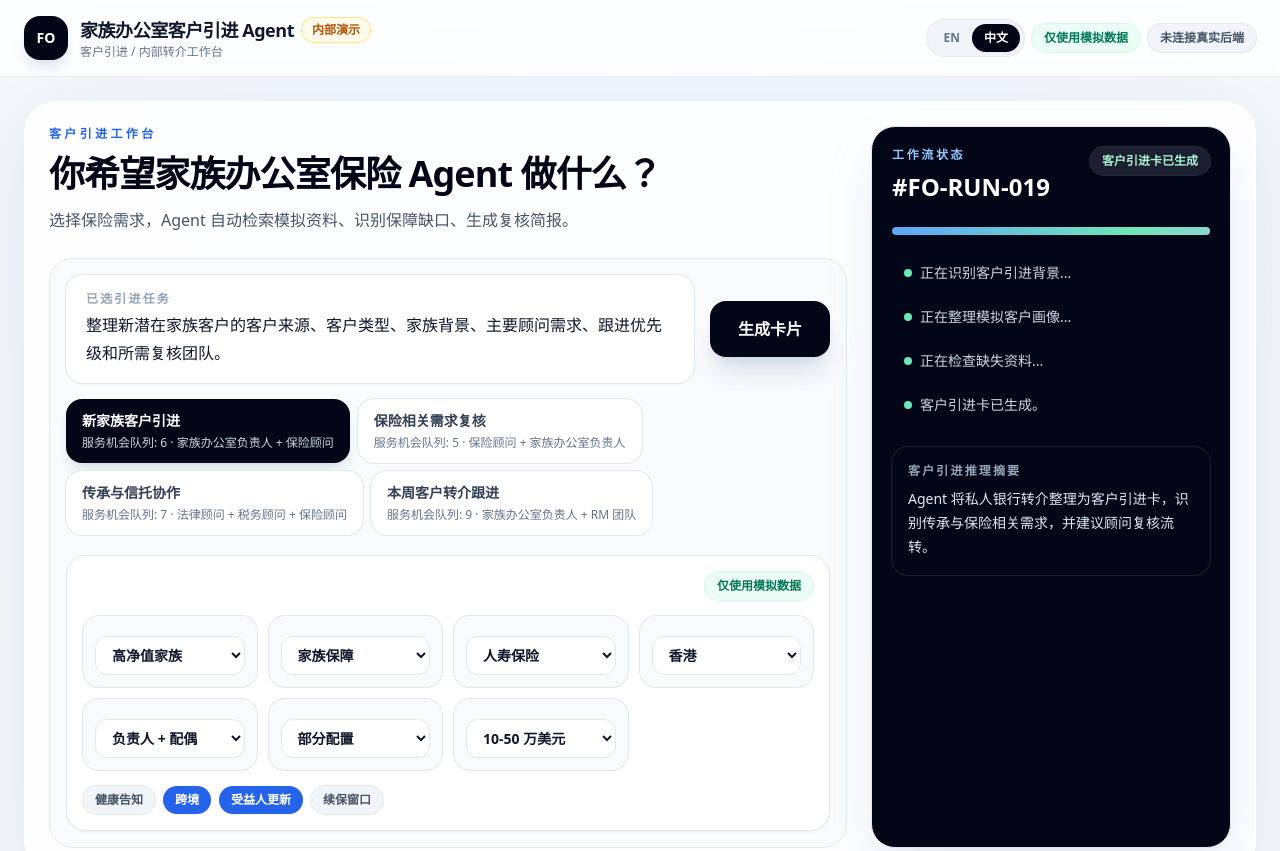
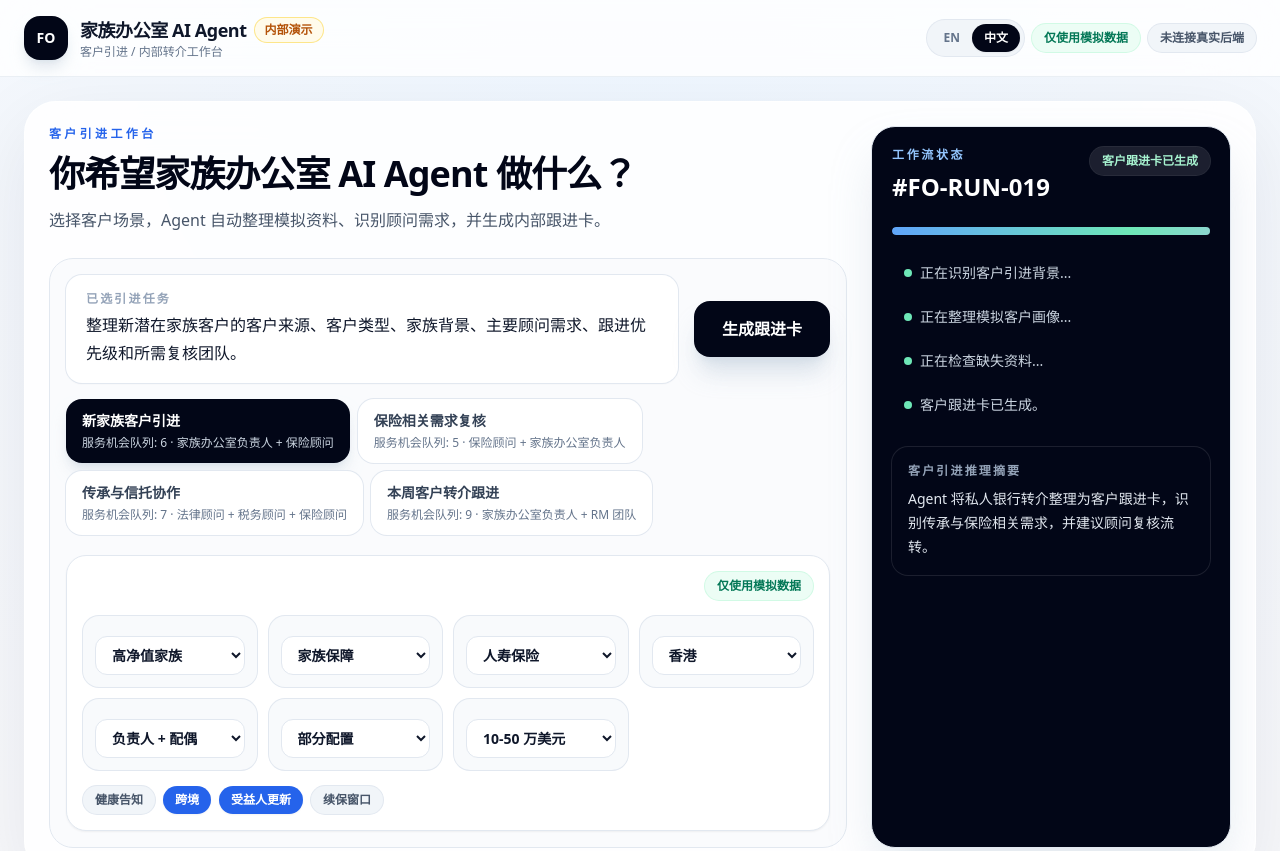
Before and after one commit to JinjiLI-0725/family-office-agent-demo, a Next.js app: page /family-office-agent in a window 1280 px wide. Shown: the top 851 px of the page. Built offline with nearby package versions, Linux system fonts and the light colour scheme.

Commit message:
Normalize demo positioning as Family Office AI Agent

```diff
--- a/src/app/layout.tsx
+++ b/src/app/layout.tsx
@@ -2,7 +2,7 @@ import type { Metadata } from "next";
 import "./globals.css";
 
 export const metadata: Metadata = {
-  title: "Family Office Insurance Agent",
+  title: "Family Office AI Agent",
   description: "A private data hub and intelligent risk management agent demo for high-net-worth families.",
 };
 
--- a/src/components/family-office-agent/FamilyOfficeAgentPage.tsx
+++ b/src/components/family-office-agent/FamilyOfficeAgentPage.tsx
@@ -134,11 +134,11 @@ export function FamilyOfficeAgentPage() {
   };
 
   const commandTitle =
-    lang === "zh" ? "你希望家族办公室保险 Agent 做什么？" : "What should the Family Office Insurance Agent do?";
+    lang === "zh" ? "你希望家族办公室 AI Agent 做什么？" : "What should the Family Office AI Agent do?";
 
   const commandSubtitle =
     lang === "zh"
-      ? "选择保险需求，Agent 自动检索模拟资料、识别保障缺口、生成复核简报。"
+      ? "选择客户场景，Agent 自动整理模拟资料、识别顾问需求，并生成内部跟进卡。"
       : "Select insurance needs. The Agent retrieves mock context, identifies protection gaps, and generates a review-ready brief.";
 
   const briefSections = response.sections;
--- a/src/data/familyOfficeAgentMock.ts
+++ b/src/data/familyOfficeAgentMock.ts
@@ -91,8 +91,8 @@ const internalDisclaimer: Localized = {
 
 export const uiCopy = {
   en: {
-    product: "Family Office Client Intake Agent",
-    tagline: "Family Office Client Intake Agent",
+    product: "Family Office AI Agent",
+    tagline: "Family Office AI Agent",
     thesis: "Capture a prospective family client profile, identify advisory needs, and generate an internal referral card for family office and insurance advisors.",
     headerSubtitle: "Internal intake workflow for relationship managers and business development staff; insurance is one service line, not a quotation flow.",
     executiveDemo: "Internal Demo",
@@ -183,26 +183,26 @@ export const uiCopy = {
     low: "Low",
   },
   zh: {
-    product: "家族办公室客户引进 Agent",
-    tagline: "家族办公室客户引进 Agent",
-    thesis: "整理潜在家族客户画像，识别顾问服务需求，并生成供家族办公室与保险顾问内部跟进的客户引进卡。",
+    product: "家族办公室 AI Agent",
+    tagline: "家族办公室 AI Agent",
+    thesis: "整理潜在家族客户画像，识别顾问服务需求，并生成供家族办公室与保险顾问内部跟进的客户跟进卡。",
     headerSubtitle: "供 RM 与业务拓展团队使用的内部客户引进工作流；保险是重要服务线之一，但不是保险报价流程。",
     executiveDemo: "内部演示",
     mockData: "模拟数据",
     noBackend: "未连接后端",
     pendingReviews: "转介事项：9",
     commandCenter: "客户引进 / 内部转介工作台",
-    mainValue: "整理客户背景、识别顾问服务需求，并生成供顾问复核的内部客户引进卡。",
+    mainValue: "整理客户背景、识别顾问服务需求，并生成供顾问复核的内部客户跟进卡。",
     scenarioTitle: "场景名称",
     riskQueueCount: "需求",
     reviewRequiredStatus: "顾问复核",
     agentRunning: "Agent 运行中...",
-    runCompletedShort: "客户引进卡已生成",
+    runCompletedShort: "客户跟进卡已生成",
     executionStatus: "工作流状态",
     classifyingRequest: "正在识别客户引进背景...",
     scanningRecords: "正在整理模拟客户画像...",
     checkingMissing: "正在检查缺失资料...",
-    briefGenerated: "客户引进卡已生成。",
+    briefGenerated: "客户跟进卡已生成。",
     preparedFor: "对象",
     preparedBy: "生成方",
     memoStatus: "状态",
@@ -211,7 +211,7 @@ export const uiCopy = {
     scenarioLibrary: "场景库",
     agentWorkspace: "客户引进工作台",
     outputReview: "输出与顾问复核",
-    generatedBrief: "客户引进卡",
+    generatedBrief: "客户跟进卡",
     mockDataOnly: "仅使用模拟数据",
     noBackendConnected: "未连接真实后端",
     runSummary: "客户引进推理摘要",
@@ -226,13 +226,13 @@ export const uiCopy = {
     investmentReview: "私人银行 RM 复核",
     familyPrincipalReview: "家族办公室负责人复核",
     premiumThesis: "这是家族办公室内部客户引进工作流，不是保险报价系统。",
-    scenarioSubtitle: "选择客户引进或内部转介场景，由 Agent 生成客户引进卡。",
+    scenarioSubtitle: "选择客户引进或内部转介场景，由 Agent 生成客户跟进卡。",
     domain: "顾问领域",
     riskCount: "需求数量",
     review: "复核",
-    agentTaskRunner: "客户引进卡运行器",
+    agentTaskRunner: "客户跟进卡运行器",
     selectedTask: "已选引进任务",
-    runAgent: "生成卡片",
+    runAgent: "生成跟进卡",
     runReady: "Agent 就绪",
     safetyTitle: "安全边界",
     safetyText: "仅使用模拟数据 · 仅用于内部转介支持 · 需要顾问复核 · 不生成保险价格",
@@ -290,9 +290,9 @@ export const prompts: Prompt[] = [
     label: { en: "New Family Client Intake", zh: "新家族客户引进" },
     domain: { en: "Client Intake", zh: "客户引进" },
     command: { en: "Capture source, client type, family context, main advisory need, follow-up priority, and required review team for a new prospective family client.", zh: "整理新潜在家族客户的客户来源、客户类型、家族背景、主要顾问需求、跟进优先级和所需复核团队。" },
-    description: { en: "Prepare an internal Client Intake Card for first advisor triage.", zh: "生成内部客户引进卡，供顾问初步分流。" },
+    description: { en: "Prepare an internal Client Intake Card for first advisor triage.", zh: "生成内部客户跟进卡，供顾问初步分流。" },
     review: { en: "Family Office Principal + Insurance Advisor", zh: "家族办公室负责人 + 保险顾问" },
-    runSummary: { en: "The Agent organized a private banker referral into a Client Intake Card, identified succession and insurance-related needs, and routed the case for advisor review.", zh: "Agent 将私人银行转介整理为客户引进卡，识别传承与保险相关需求，并建议顾问复核流转。" },
+    runSummary: { en: "The Agent organized a private banker referral into a Client Intake Card, identified succession and insurance-related needs, and routed the case for advisor review.", zh: "Agent 将私人银行转介整理为客户跟进卡，识别传承与保险相关需求，并建议顾问复核流转。" },
     riskCount: 6,
     activeDomainIds: ["source", "profile", "advisory", "insurance", "routing"],
   },
@@ -322,7 +322,7 @@ export const prompts: Prompt[] = [
     id: "weekly",
     label: { en: "Weekly Referral Follow-up", zh: "本周客户转介跟进" },
     domain: { en: "Referral Follow-up", zh: "客户转介跟进" },
-    command: { en: "Consolidate this week’s referral cards, open missing information, follow-up priority, and required review teams for internal routing.", zh: "汇总本周客户引进卡、缺失资料、跟进优先级和所需复核团队，供内部流转。" },
+    command: { en: "Consolidate this week’s referral cards, open missing information, follow-up priority, and required review teams for internal routing.", zh: "汇总本周客户跟进卡、缺失资料、跟进优先级和所需复核团队，供内部流转。" },
     description: { en: "Summarize service opportunities and next actions across active referral cases.", zh: "汇总当前转介案例的服务机会和后续行动。" },
     review: { en: "Family Office Principal + Relationship Managers", zh: "家族办公室负责人 + RM 团队" },
     runSummary: { en: "The Agent grouped weekly referral cards by follow-up priority, missing information, and advisor routing requirements.", zh: "Agent 按跟进优先级、缺失资料和顾问流转要求汇总本周客户转介卡。" },
@@ -336,7 +336,7 @@ export const agentRuns: Record<PromptId, AgentRunStep[]> = {
     { name: { en: "Capture client source", zh: "整理客户来源" }, status: "Completed", detail: { en: "Classified the origin as a private banker referral with a warm relationship path.", zh: "识别为私人银行渠道转介，且关系路径明确。" }, metadata: { en: "Client Source: Private banker referral", zh: "客户来源：私人银行转介" } },
     { name: { en: "Build client profile", zh: "生成客户画像" }, status: "Completed", detail: { en: "Tagged the prospective client as an entrepreneur and business-owner family with cross-border context.", zh: "标记为企业主家庭，且存在跨境背景。" }, metadata: { en: "Client Type: Entrepreneur", zh: "客户类型：企业主" } },
     { name: { en: "Identify advisory needs", zh: "识别顾问需求" }, status: "In Review", detail: { en: "Detected wealth succession, insurance planning, and cross-border identity topics for advisor confirmation.", zh: "识别财富传承、保险规划和跨境身份议题，需顾问确认。" }, metadata: { en: "Main Advisory Need: Wealth succession", zh: "主要顾问需求：财富传承" } },
-    { name: { en: "Prepare referral card", zh: "生成客户引进卡" }, status: "Needs Human Approval", detail: { en: "Generated internal routing for family office principal, insurance advisor, and tax advisor review.", zh: "生成内部流转建议，交由家办负责人、保险顾问和税务顾问复核。" }, metadata: { en: "Follow-up Priority: High", zh: "跟进优先级：高" } },
+    { name: { en: "Prepare referral card", zh: "生成客户跟进卡" }, status: "Needs Human Approval", detail: { en: "Generated internal routing for family office principal, insurance advisor, and tax advisor review.", zh: "生成内部流转建议，交由家办负责人、保险顾问和税务顾问复核。" }, metadata: { en: "Follow-up Priority: High", zh: "跟进优先级：高" } },
   ],
   trust: [
     { name: { en: "Review insurance-related signal", zh: "复核保险相关信号" }, status: "Completed", detail: { en: "Captured an existing policy review request and beneficiary-arrangement question.", zh: "记录现有保单复核需求和受益人安排问题。" }, metadata: { en: "Insurance-related Need: Existing policy review", zh: "保险相关需求：现有保单复核" } },
@@ -363,9 +363,9 @@ export const agentResponses: Record<PromptId, AgentResponse> = {
     title: { en: "Internal referral card for a new prospective family client", zh: "新潜在家族客户内部引进卡" },
     briefId: "#CIC-001",
     preparedFor: { en: "Family Office Principal and Advisory Team", zh: "家族办公室负责人及顾问团队" },
-    preparedBy: { en: "Family Office Client Intake Agent", zh: "家族办公室客户引进 Agent" },
+    preparedBy: { en: "Family Office AI Agent", zh: "家族办公室 AI Agent" },
     memoReview: { en: "Family office, insurance, and tax advisor review", zh: "家办、保险与税务顾问复核" },
-    memoStatus: { en: "Internal draft referral card", zh: "内部客户引进卡草稿" },
+    memoStatus: { en: "Internal draft referral card", zh: "内部客户跟进卡草稿" },
     executiveSummary: { en: "The prospective client is an entrepreneur family referred by a private banker. The available context suggests family protection, wealth succession, and cross-border identity considerations. The case should be reviewed by the family office principal, insurance advisor, and tax advisor before external follow-up.", zh: "该潜在客户为企业主家庭，由私人银行渠道转介，涉及家族保障、财富传承和跨境身份安排。当前资料显示客户可能需要家族办公室负责人、保险顾问及税务顾问共同复核。" },
     reviewRequired: { en: "Family office principal should confirm priority first, then route insurance-related and tax/cross-border topics to specialist advisors.", zh: "建议先由家族办公室负责人判断客户优先级，再将保险相关及税务/跨境议题分派给专业顾问。" },
     disclaimer: internalDisclaimer,
@@ -383,7 +383,7 @@ export const agentResponses: Record<PromptId, AgentResponse> = {
     title: { en: "Internal insurance-related need review card", zh: "保险相关需求内部复核卡" },
     briefId: "#CIC-002",
     preparedFor: { en: "Insurance Advisor and Family Office Principal", zh: "保险顾问及家族办公室负责人" },
-    preparedBy: { en: "Family Office Client Intake Agent", zh: "家族办公室客户引进 Agent" },
+    preparedBy: { en: "Family Office AI Agent", zh: "家族办公室 AI Agent" },
     memoReview: { en: "Advisor review before external follow-up", zh: "外部跟进前顾问复核" },
     memoStatus: { en: "Internal routing draft", zh: "内部流转草稿" },
     executiveSummary: { en: "The referral indicates an insurance-related need, primarily existing policy review and beneficiary arrangement. The current mock file is incomplete and should be treated as an internal advisor review card only, without prices, premiums, or product recommendations.", zh: "该转介显示存在保险相关需求，重点为现有保单复核及受益人安排。当前模拟资料不完整，应仅作为内部顾问复核卡使用，不包含价格、保费或产品建议。" },
@@ -403,7 +403,7 @@ export const agentResponses: Record<PromptId, AgentResponse> = {
     title: { en: "Succession and trust coordination referral card", zh: "传承与信托协作内部转介卡" },
     briefId: "#CIC-003",
     preparedFor: { en: "Family Office, Legal, Tax, and Insurance Advisors", zh: "家办、法律、税务及保险顾问" },
-    preparedBy: { en: "Family Office Client Intake Agent", zh: "家族办公室客户引进 Agent" },
+    preparedBy: { en: "Family Office AI Agent", zh: "家族办公室 AI Agent" },
     memoReview: { en: "Cross-advisor coordination review", zh: "跨顾问协作复核" },
     memoStatus: { en: "Internal coordination draft", zh: "内部协作草稿" },
     executiveSummary: { en: "The client context suggests wealth succession, trust and estate coordination, and cross-border identity questions. Insurance-related signals are limited to beneficiary arrangement and should be reviewed as part of broader family office coordination.", zh: "客户背景显示可能涉及财富传承、信托与遗产协调及跨境身份问题。保险相关信号主要集中在受益人安排，应纳入更广泛的家族办公室协作中复核。" },
@@ -423,7 +423,7 @@ export const agentResponses: Record<PromptId, AgentResponse> = {
     title: { en: "Weekly internal referral follow-up card", zh: "本周内部客户转介跟进卡" },
     briefId: "#CIC-004",
     preparedFor: { en: "Family Office Principal and Relationship Managers", zh: "家族办公室负责人及 RM 团队" },
-    preparedBy: { en: "Family Office Client Intake Agent", zh: "家族办公室客户引进 Agent" },
+    preparedBy: { en: "Family Office AI Agent", zh: "家族办公室 AI Agent" },
     memoReview: { en: "Weekly internal routing review", zh: "本周内部流转复核" },
     memoStatus: { en: "Weekly follow-up draft", zh: "本周跟进草稿" },
     executiveSummary: { en: "This week’s mock referral queue includes new family client intake, insurance-related need review, succession and trust coordination, and open missing-information follow-up. The highest-priority items require principal triage before specialist advisors contact clients.", zh: "本周模拟转介队列包括新家族客户引进、保险相关需求复核、传承与信托协作，以及缺失资料跟进。高优先级事项需先由负责人分流，再由专业顾问联系客户。" },
@@ -496,7 +496,7 @@ export const approvalItems: ApprovalItem[] = [
 ];
 
 export const auditLogs: AuditLog[] = [
-  { user: { en: "Relationship Manager", zh: "RM" }, role: { en: "Intake Owner", zh: "引进负责人" }, resource: { en: "Client Intake Card", zh: "客户引进卡" }, sensitivity: { en: "Confidential", zh: "机密" }, time: { en: "10 min ago", zh: "10 分钟前" }, action: { en: "Generated", zh: "生成" } },
+  { user: { en: "Relationship Manager", zh: "RM" }, role: { en: "Intake Owner", zh: "引进负责人" }, resource: { en: "Client Intake Card", zh: "客户跟进卡" }, sensitivity: { en: "Confidential", zh: "机密" }, time: { en: "10 min ago", zh: "10 分钟前" }, action: { en: "Generated", zh: "生成" } },
   { user: { en: "Family Office Principal", zh: "家族办公室负责人" }, role: { en: "Reviewer", zh: "复核人" }, resource: { en: "Referral Card", zh: "内部转介卡" }, sensitivity: { en: "Confidential", zh: "机密" }, time: { en: "35 min ago", zh: "35 分钟前" }, action: { en: "Viewed", zh: "查看" } },
   { user: { en: "Insurance Advisor", zh: "保险顾问" }, role: { en: "Advisor Reviewer", zh: "顾问复核人" }, resource: { en: "Insurance-related Need", zh: "保险相关需求" }, sensitivity: { en: "Sensitive", zh: "敏感" }, time: { en: "1 hr ago", zh: "1 小时前" }, action: { en: "Reviewed", zh: "复核" } },
   { user: { en: "Tax Advisor", zh: "税务顾问" }, role: { en: "Advisor Reviewer", zh: "顾问复核人" }, resource: { en: "Cross-border Context", zh: "跨境背景" }, sensitivity: { en: "Sensitive", zh: "敏感" }, time: { en: "2 hrs ago", zh: "2 小时前" }, action: { en: "Flagged follow-up", zh: "标记跟进" } },
```
Also changed, not shown: 1 other file (tests, documents, lock files or other folders).
